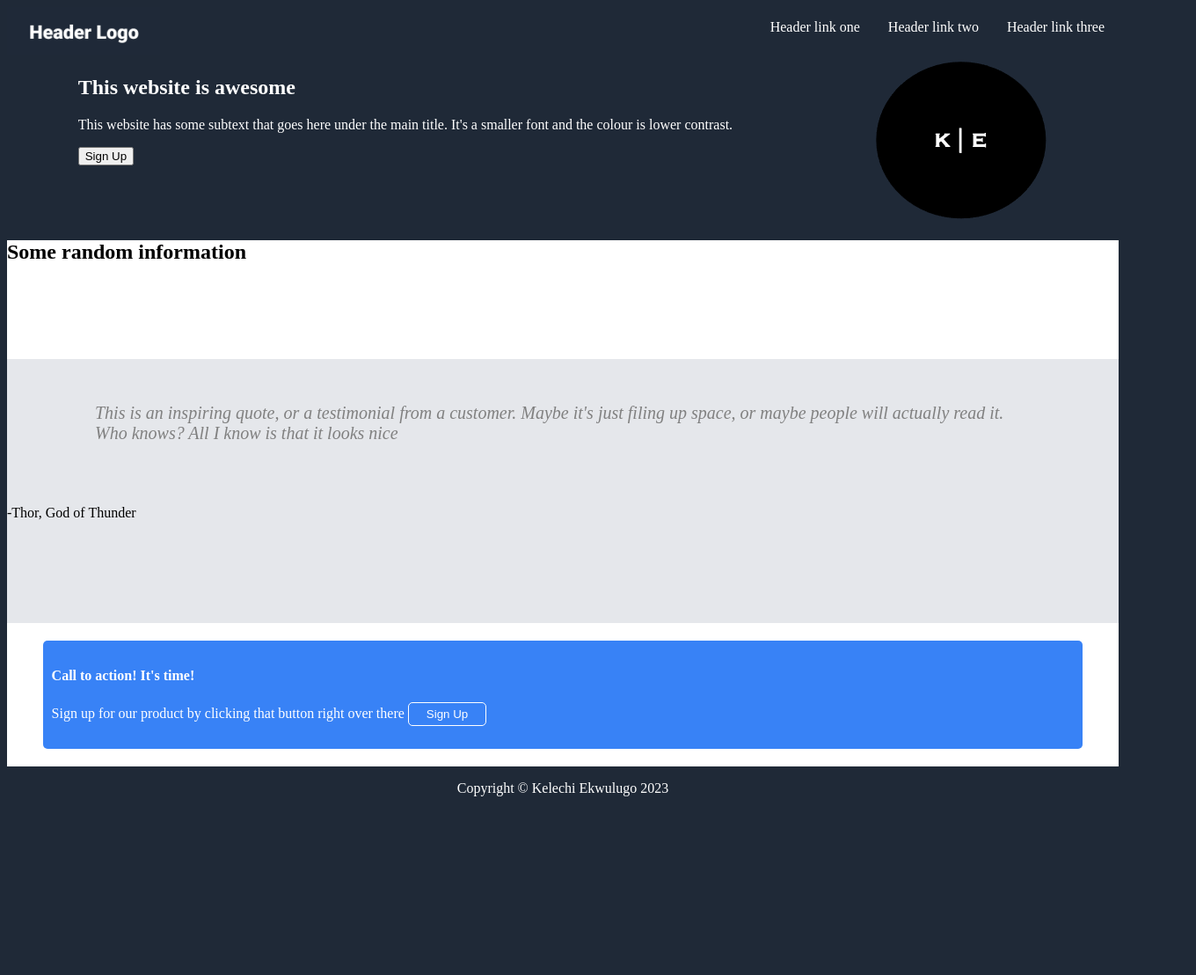
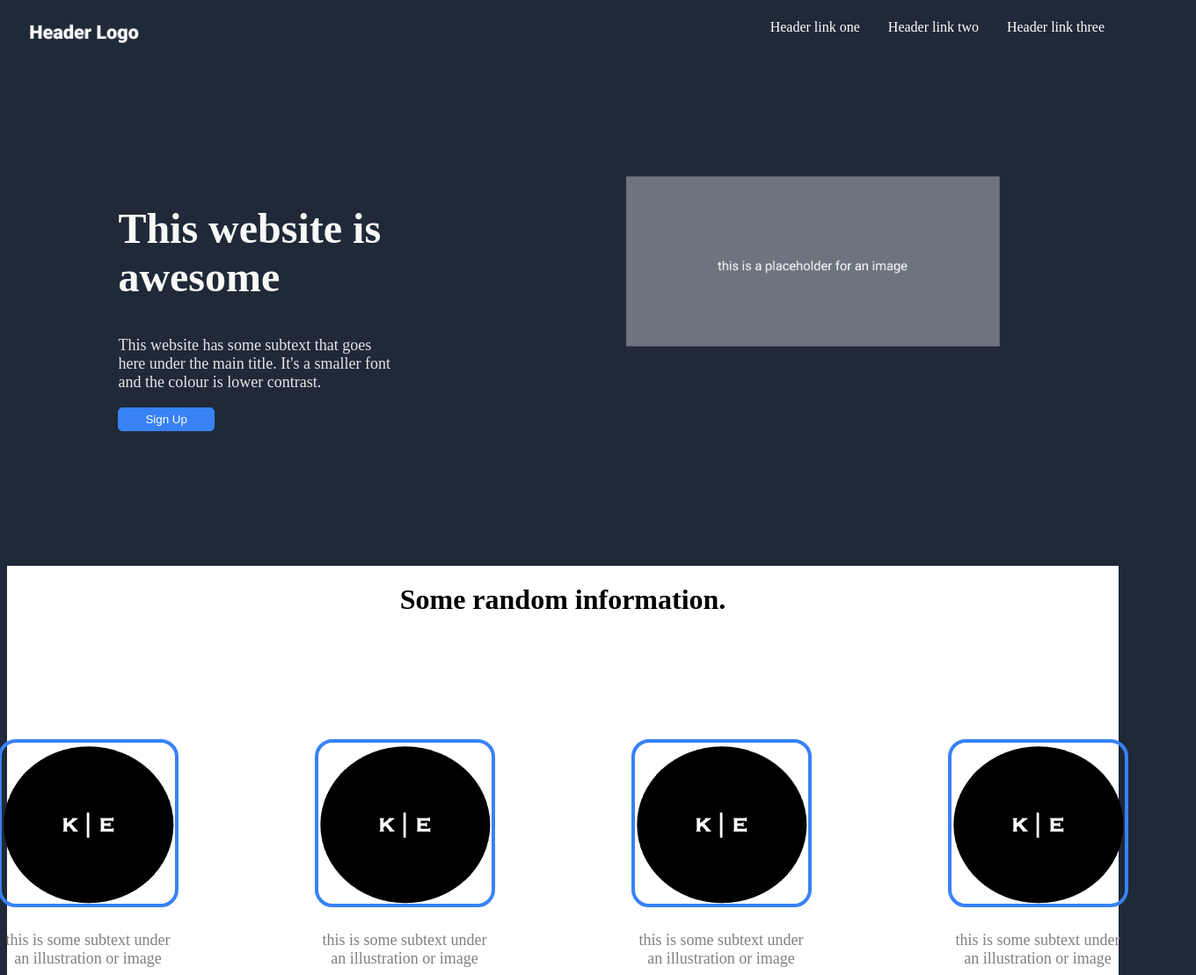
Before and after one commit to Kekwulugo/OdinProject-LandingPage, a plain HTML site: page index.html in a window 1280 px wide. Shown: the top 1108 px of the page at 88% size, 1360 px wide, since content can reach past the window. Before the commit the page ends 921 px from the top, so only its background shows below. Drawn offline with Linux system fonts and the light colour scheme.

Commit message:
Complete project

```diff
--- a/index.html
+++ b/index.html
@@ -5,9 +5,6 @@
  <meta name="viewport" content="width=device-width, initial-scale=1.0">
  <title>Document</title>
 <link rel="stylesheet" href="style.css">
-<link rel="preconnect" href="https://fonts.googleapis.com">
-<link rel="preconnect" href="https://fonts.gstatic.com" crossorigin>
-<link href="https://fonts.googleapis.com/css2?family=Roboto&display=swap" rel="stylesheet">
 </head>
 <body>
  <nav>
@@ -20,45 +17,56 @@
   </nav>
  <section class="section-one">
   <div class="flex-container">
-   <div>
+   <div class="flex-item">
   <h1>This website is awesome</h1>
-  <p id="para">This website has some subtext that goes here under the main title. It's a smaller font and the colour is lower contrast.</p>
-  <button>Sign Up</button>
+  <p class="hero-secondary">This website has some subtext that goes here under the main title. It's a smaller font and the colour is lower contrast.</p>
+  <button class="btn-one">Sign Up</button>
   </div>
-  <div>
-  <img src="KE LogoNobkgrnd.png" alt="">
+  <div class="flex-item">
+  <img src="placeholder.png" id="placeholder-logo" alt="">
   </div>
   </div>
  </section>
  <section class="middle">
  <article>
-  <h2>Some random information</h2>
-  <div class="flex-container">
-   <div class="one">
-    <img src="" alt="">
-    <p>this is some subtext under an illustration or image</p>
+  <h2>Some random information.</h2>
+  <div class="flex-containerOne">
+   <div class="flex-item-one">
+    <img class="illustration" src="KE LogoNobkgrnd.png" alt="">
+    <p class="subtext">this is some subtext under an illustration or image</p>
    </div>
-   <div class="two">
-    <img src="" alt="">
-    <p>this is some subtext under an illustration or image</p>
+   <div class="flex-item-one">
+     <img class="illustration" src="KE LogoNobkgrnd.png" alt="">
+    <p class="subtext">this is some subtext under an illustration or image</p>
    </div>
-   <div class="three">
-    <img src="" alt="">
-    <p>this is some subtext under an illustration or image</p>
+   <div class="flex-item-one">
+     <img class="illustration" src="KE LogoNobkgrnd.png" alt="">
+    <p class="subtext">this is some subtext under an illustration or image</p>
+   </div>
+   <div class="flex-item-one">
+    <img class="illustration" src="KE LogoNobkgrnd.png" alt="">
+    <p class="subtext">this is some subtext under an illustration or image</p>
    </div>
   </div>
  </article>
- <article class="Quote">
-  <p id="quote">This is an inspiring quote, or a testimonial from a customer. Maybe it's just filing up space, or maybe people will actually read it. Who knows? All I know is that it looks nice</p>
-  <p>-Thor, God of Thunder</p>
- </article>
+ <article class="quote">
+  <div id="quote">
+ <p>This is an inspiring quote, or a testimonial from a customer. Maybe it's just filing up space, or maybe
+ people will actually read it. Who knows? All I know is that it looks nice</p>
+<p id="authour"><b>-Thor, God of Thunder</b>, </p>
+ </div>
+</article>
+</section>
+<section class="bottom">
  <article class="callAction">
-  <div class="callActionText">
-   <h4>Call to action! It's time!</h4>
-   <p>Sign up for our product by clicking that button right over there
-    <button id="call">Sign Up</button>
-   </p>
-
+  <div class="flex-containerTwo">
+   <div class="flex-item-one">
+    <h3>Call to action! It's time!</h3>
+    <p>Sign up for our product by clicking that button right over there</p>
+   </div>
+   <div class="flex-item-one">
+    <button class="btn">Sign Up</button>
+   </div>
   </div>
  </article>
  </section>
--- a/style.css
+++ b/style.css
@@ -1,5 +1,4 @@
 body{
- font-style: Roboto;
  background-color: #1F2937;
 }
 
@@ -27,7 +26,6 @@ li a:hover {
  background-color: #111;
 }
 
-
 .flex-container{
  color: white;
  display: flex;
@@ -35,51 +33,122 @@ li a:hover {
  justify-content: space-around;
 }
 
-#para{
- text-wrap: wrap;
+.flex-item{
+  padding: 10%;
+}
+
+h1{
+  font-size: 48px;
+  font-style: extra-bold;
+  color: #F9FAF8;
+}
+
+.hero-secondary{
+  font-size: 18px;
+  color: #E5E7EB;
+}
+
+.btn {
+  color: white;
+    padding: 5px 30px;
+    background-color: #3882F6;
+    border-radius: 5px;
+    border: 1px solid white;
+    text-align: center;
+    display: inline;
+    height: 70px;
+    width: 132px;
+}
+.btn-one {
+  color: white;
+  padding: 5px 30px;
+  background-color: #3882F6;
+  border-radius: 5px;
+  border: 1px solid #3882F6;
+  text-align: center;
+  display: inline;
+}
+
+h2{
+  font-size: 32px;
+  padding-top: 20px;
 }
 
 .middle{
  background-color: white;
+ text-align: center;
+}
+.flex-containerOne {
+  display: flex;
+  flex-direction: row;
+  justify-content: center;
+  padding: 5%;
+
+}
+.subtext{
+  width: 200px;
+  padding: 5px 30px;
+  text-align: center;
+  color: gray;
+  font-size: 18px;
+}
+.illustration{
+  border: 4px solid #3882F6;
+  border-radius: 20px;
+}
+#authour {
+  text-align: right;
+  color: black;
+  font-size: 20px;
+  font-style: normal;
 }
 #quote{
-
- font-style: italic;
- color: gray;
- padding: 50px 100px;
- font-size: 20px;
+  padding: 50px 250px;
 
 }
-.Quote{
+.quote{
+ text-align: left;
+ font-style: italic;
+ color: #1F2937;
+ font-size: 36px;
  background-color: #E5E7EB;
- height: 300px;
-
-}
-.callActionText{
-background-color: #3882f6;
-width: 95%;
-margin: auto;
-border-radius: 5px;
-padding: 10px;
-
-}
-.callAction {
- color: white;
- padding: 20px;
-
 }
 
-#call{
- color: white;
- padding: 5px 20px;
- background-color: #3882F6;
- border-radius: 5px;
- border: 1px solid white;
- text-align: center;
- display: inline
+.bottom{
+  background-color: white;
+  padding: 50px;
 }
 
-footer {
- color: white;
- text-align: center;
+.callAction{
+  background-color: white;
+  width: 95%;
+  padding: 10px;
 }
+
+.flex-containerTwo {
+  display: flex;
+  flex-direction: row;
+  text-align: left;
+  background-color: #3882f6;
+  border-radius: 10px;
+  color: white;
+  justify-content: space-around;
+}
+
+h3 {
+  margin-bottom: 0px;
+}
+
+h3~p{
+  margin-bottom: 16px;
+  margin-top: 0px;
+}
+
+.flex-item-one{
+  padding: 50px;
+}
+
+footer{
+  color: white;
+  text-align: center;
+}
```
Also changed, not shown: 01.png (added), 02.png (added), placeholder.png (added).
